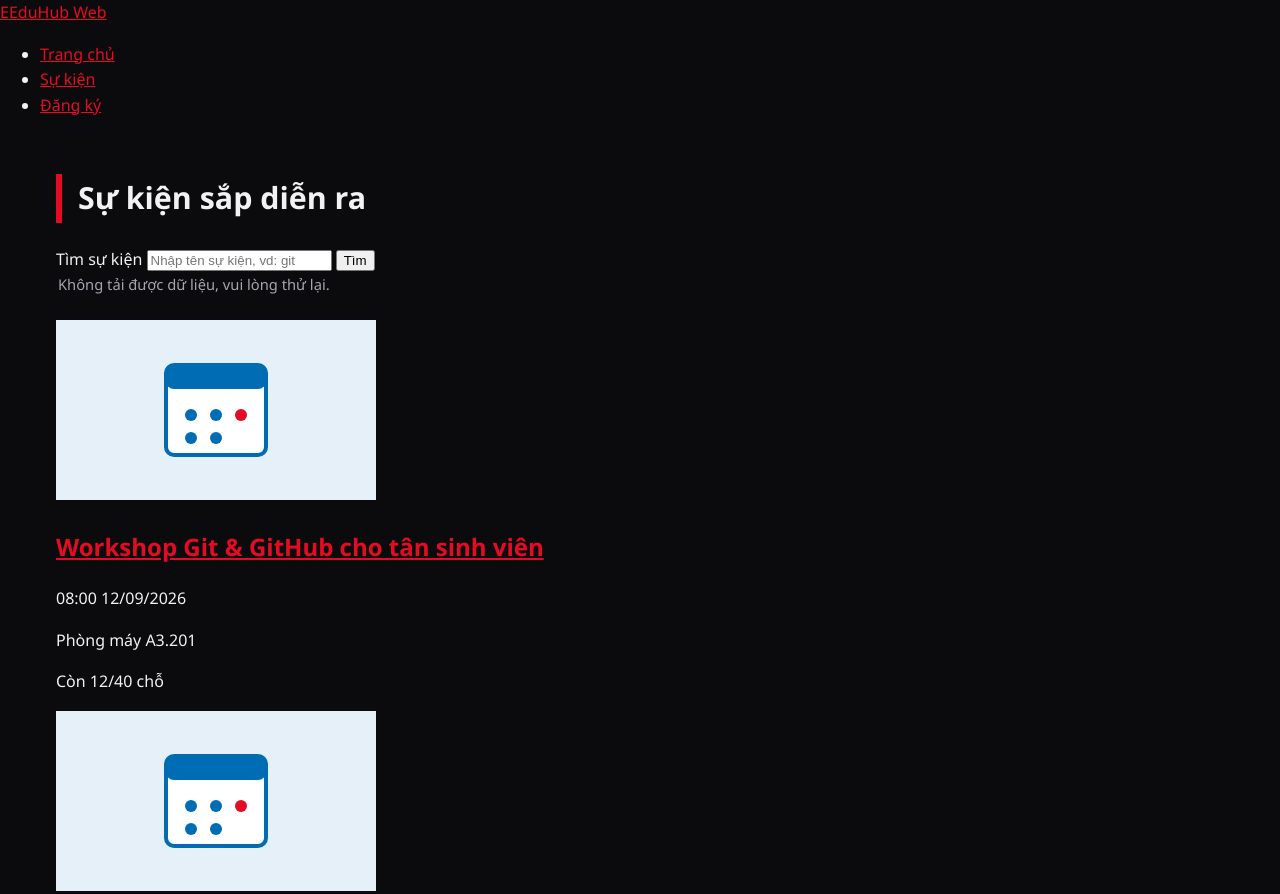
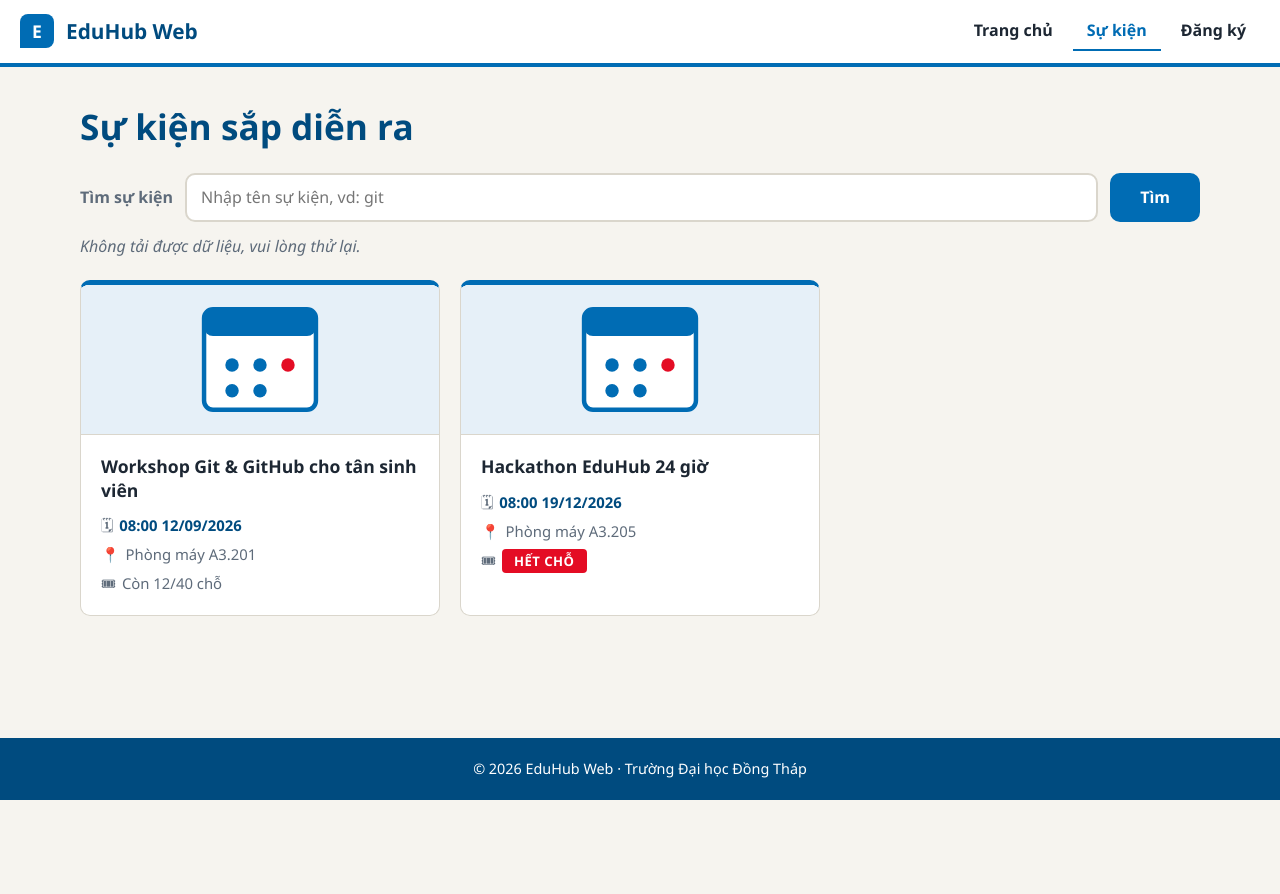
Before and after one commit to 0024417463-dotcom/NguyenHongPhuc123-IN452902-LTFrontEnd, a plain HTML site: page practical-test-ch01-03-done/site/index.html in a window 1280 px wide. Shown: the top 894 px of the page. After the commit the page ends 800 px from the top, so only its background shows below. Drawn offline with Linux system fonts and the light colour scheme; no server answers.

Commit message:
Update style.css

```diff
--- a/practical-test-ch01-03-done/site/css/style.css
+++ b/practical-test-ch01-03-done/site/css/style.css
@@ -1,301 +1,248 @@
-/* =========================================================
-   Biến dùng chung — đúng mã màu đề yêu cầu
-   Chính: #006CB4  |  Cảnh báo: #E40C24
-   ========================================================= */
+/* ===== Biến dùng chung: chính #006CB4, cảnh báo #E40C24 ===== */
 :root {
-  --color-primary: #E40C24;
-  --color-primary-dark: #B80A1E;
-  --color-primary-light: #FF4D5E;
-  --color-danger: #E40C24;
-  --color-danger-dark: #B80A1E;
+  --brand: #006CB4;
+  --brand-deep: #004B7F;
+  --brand-wash: #E8F3FB;
+  --warn: #E40C24;
 
-  --color-bg: #0B0B0D;
-  --color-surface: #17171B;
-  --color-text: #F2F2F4;
-  --color-muted: #A5A5AE;
-  --color-border: #2E2E35;
+  --paper: #F6F4EF;
+  --card: #FFFFFF;
+  --ink: #1D2733;
+  --ink-soft: #5E6B7A;
+  --line: #DAD6CC;
 
-  --space-xs: 4px;
-  --space-sm: 8px;
-  --space-md: 16px;
-  --space-lg: 24px;
-  --space-xl: 40px;
-
-  --radius-sm: 6px;
-  --radius-md: 14px;
-  --radius-pill: 999px;
-
-  --shadow-sm: 0 1px 2px rgba(0, 0, 0, 0.35);
-  --shadow-md: 0 10px 28px rgba(0, 0, 0, 0.45);
-  --shadow-lg: 0 18px 40px rgba(228, 12, 36, 0.25);
+  --gap-1: 6px;
+  --gap-2: 12px;
+  --gap-3: 20px;
+  --gap-4: 32px;
+  --round: 10px;
 }
 
-/* ===== Mọi phần tử dùng border-box ===== */
-*,
-*::before,
-*::after {
-  box-sizing: border-box;
-}
-
-html { scroll-behavior: smooth; }
+*, *::before, *::after { box-sizing: border-box; }
 
 body {
   margin: 0;
   min-height: 100vh;
   display: flex;
   flex-direction: column;
-  font-family: "Segoe UI", system-ui, -apple-system, Roboto, Arial, sans-serif;
-  color: var(--color-text);
-  background: var(--color-bg);
-  line-height: 1.6;
+  font: 16px/1.55 "Be Vietnam Pro", "Segoe UI", system-ui, sans-serif;
+  color: var(--ink);
+  background: var(--paper);
 }
 
-a { color: var(--color-primary); }
+a { color: var(--brand); }
 
-/* =========================================================
-   Đầu trang — Flexbox: logo trái, menu phải
-   ========================================================= */
-.site-header {
+/* ===== Đầu trang: Flexbox, logo trái - menu phải ===== */
+.topbar {
   display: flex;
   justify-content: space-between;
   align-items: center;
   flex-wrap: wrap;
-  gap: var(--space-md);
-  padding: var(--space-md) var(--space-xl);
-  background: linear-gradient(135deg, var(--color-primary) 0%, var(--color-primary-dark) 100%);
-  box-shadow: var(--shadow-md);
-  position: sticky;
-  top: 0;
-  z-index: 10;
+  gap: var(--gap-2);
+  padding: var(--gap-2) var(--gap-3);
+  background: var(--card);
+  border-bottom: 4px solid var(--brand);
 }
 
-.logo {
-  display: flex;
+.brand {
+  display: inline-flex;
   align-items: center;
-  gap: 8px;
-  color: #fff;
-  font-size: 1.4rem;
+  gap: var(--gap-2);
+  font-size: 1.3rem;
   font-weight: 800;
-  letter-spacing: 0.3px;
+  color: var(--brand-deep);
   text-decoration: none;
 }
 
-.logo::before {
-  content: "";
-  width: 10px;
-  height: 10px;
-  border-radius: 50%;
-  background: #fff;
-  box-shadow: 0 0 0 4px rgba(255, 255, 255, 0.25);
+.brand-mark {
+  display: grid;
+  place-items: center;
+  width: 34px;
+  height: 34px;
+  color: #fff;
+  background: var(--brand);
+  border-radius: 8px 8px 8px 0;
+  font-size: 1.1rem;
 }
 
-.menu {
+.nav-links {
   display: flex;
-  gap: var(--space-xs);
+  gap: var(--gap-1);
   margin: 0;
   padding: 0;
   list-style: none;
 }
 
-.menu a {
+.nav-links a {
   display: block;
-  padding: 8px 16px;
-  color: rgba(255, 255, 255, 0.88);
+  padding: 6px 14px;
+  color: var(--ink);
   text-decoration: none;
   font-weight: 600;
-  font-size: 0.95rem;
-  border-radius: var(--radius-pill);
-  transition: background 0.2s ease, color 0.2s ease;
+  border-bottom: 2px solid transparent;
 }
 
-.menu a:hover,
-.menu a:focus-visible {
-  color: var(--color-primary-dark);
-  background: #fff;
+.nav-links a:hover,
+.nav-links a[aria-current="page"] {
+  color: var(--brand);
+  border-bottom-color: var(--brand);
 }
 
-/* =========================================================
-   Nội dung chính
-   ========================================================= */
-main {
+/* ===== Nội dung ===== */
+.page {
   flex: 1;
   width: 100%;
-  max-width: 1200px;
+  max-width: 1160px;
   margin: 0 auto;
-  padding: var(--space-xl) var(--space-md) var(--space-xl);
+  padding: var(--gap-4) var(--gap-3);
 }
 
-h1 {
-  margin: 0 0 var(--space-lg);
-  padding-left: var(--space-md);
-  font-size: 1.9rem;
-  border-left: 6px solid var(--color-primary);
-  color: var(--color-text);
+.page-title {
+  margin: 0 0 var(--gap-3);
+  font-size: clamp(1.5rem, 4vw, 2.2rem);
+  color: var(--brand-deep);
 }
 
-/* =========================================================
-   Form tìm kiếm
-   ========================================================= */
-.search-form {
+.finder {
   display: flex;
   flex-wrap: wrap;
+  gap: var(--gap-2);
   align-items: center;
-  gap: var(--space-sm);
-  margin-bottom: var(--space-md);
-  padding: var(--space-md);
-  background: var(--color-surface);
-  border: 1px solid var(--color-border);
-  border-radius: var(--radius-md);
-  box-shadow: var(--shadow-sm);
+  margin-bottom: var(--gap-2);
 }
 
-.search-form label {
-  color: var(--color-muted);
-  font-weight: 600;
-  font-size: 0.9rem;
+.finder label {
+  font-weight: 700;
+  color: var(--ink-soft);
 }
 
-.search-form input[type="search"] {
-  flex: 1 1 220px;
-  padding: 11px 14px;
-  font-size: 0.97rem;
-  color: var(--color-text);
-  background: var(--color-bg);
-  border: 1.5px solid var(--color-border);
-  border-radius: var(--radius-sm);
-  transition: border-color 0.2s ease, box-shadow 0.2s ease;
+.finder input {
+  flex: 1 1 240px;
+  padding: 10px 14px;
+  font: inherit;
+  color: var(--ink);
+  background: var(--card);
+  border: 2px solid var(--line);
+  border-radius: var(--round);
 }
 
-.search-form input[type="search"]::placeholder { color: #9AA6B8; }
-
-.search-form input[type="search"]:focus {
+.finder input:focus {
   outline: none;
-  border-color: var(--color-primary);
-  box-shadow: 0 0 0 3px rgba(228, 12, 36, 0.22);
+  border-color: var(--brand);
+  background: var(--brand-wash);
 }
 
-.search-form button {
-  padding: 11px var(--space-lg);
+.finder button {
+  padding: 10px 28px;
+  font: inherit;
+  font-weight: 700;
   color: #fff;
-  font-weight: 700;
-  font-size: 0.95rem;
-  background: var(--color-primary);
-  border: 0;
-  border-radius: var(--radius-sm);
+  background: var(--brand);
+  border: 2px solid var(--brand);
+  border-radius: var(--round);
   cursor: pointer;
-  transition: background 0.2s ease, transform 0.1s ease;
 }
 
-.search-form button:hover { background: var(--color-primary-dark); }
-.search-form button:active { transform: scale(0.97); }
+.finder button:hover { background: var(--brand-deep); border-color: var(--brand-deep); }
 
 #status {
-  margin: 0 0 var(--space-lg);
-  padding-left: 2px;
-  color: var(--color-muted);
-  font-size: 0.92rem;
-  min-height: 1.4em;
+  min-height: 1.6em;
+  margin: 0 0 var(--gap-3);
+  font-style: italic;
+  color: var(--ink-soft);
 }
 
-/* =========================================================
-   Danh sách card — Grid, mobile-first
-   1 cột (mobile) → 768px: 2 cột → 1200px: 3 cột
-   ========================================================= */
-.event-list {
+/* ===== Lưới card, mobile-first: 1 -> 2 (768px) -> 3 (1200px) cột ===== */
+.cards {
   display: grid;
   grid-template-columns: 1fr;
-  gap: var(--space-lg);
+  gap: var(--gap-3);
 }
 
 @media (min-width: 768px) {
-  .event-list { grid-template-columns: repeat(2, 1fr); }
+  .cards { grid-template-columns: repeat(2, 1fr); }
 }
 
 @media (min-width: 1200px) {
-  .event-list { grid-template-columns: repeat(3, 1fr); }
+  .cards { grid-template-columns: repeat(3, 1fr); }
 }
 
-/* ===== Card ===== */
-.card {
+.ev {
   display: flex;
   flex-direction: column;
-  background: var(--color-surface);
-  border: 1px solid var(--color-border);
-  border-radius: var(--radius-md);
   overflow: hidden;
-  box-shadow: var(--shadow-sm);
-  transition: transform 0.25s ease, box-shadow 0.25s ease, border-color 0.25s ease;
+  background: var(--card);
+  border: 1px solid var(--line);
+  border-top: 5px solid var(--brand);
+  border-radius: var(--round);
+  transition: box-shadow 0.2s, transform 0.2s;
 }
 
-.card:hover {
-  transform: translateY(-6px);
-  border-color: var(--color-primary-light);
-  box-shadow: var(--shadow-lg);
+.ev:hover {
+  transform: translateY(-3px);
+  box-shadow: 0 8px 20px rgba(29, 39, 51, 0.12);
 }
 
-.card img {
+.ev-img {
   display: block;
   width: 100%;
   max-width: 100%;
-  height: 170px;
+  height: 150px;
   object-fit: cover;
-  background: linear-gradient(135deg, #1F1F26, #2A2A33);
+  background: var(--brand-wash);
+  border-bottom: 1px solid var(--line);
 }
 
-.card-body {
+.ev-body {
   display: flex;
   flex-direction: column;
-  gap: var(--space-xs);
-  padding: var(--space-md) var(--space-md) var(--space-lg);
-  flex: 1;
+  gap: var(--gap-1);
+  padding: var(--gap-3);
 }
 
-.card-body h2 {
-  margin: 0 0 var(--space-xs);
+.ev-name {
+  margin: 0 0 var(--gap-1);
   font-size: 1.1rem;
   line-height: 1.35;
 }
 
-.card-body h2 a {
-  color: var(--color-text);
-  text-decoration: none;
+.ev-name a { color: var(--ink); text-decoration: none; }
+.ev-name a:hover { color: var(--brand); text-decoration: underline; }
+
+.ev-meta {
+  display: flex;
+  align-items: center;
+  gap: var(--gap-1);
+  margin: 0;
+  font-size: 0.93rem;
+  color: var(--ink-soft);
 }
 
-.card-body h2 a:hover { color: var(--color-primary); text-decoration: underline; }
+.ev-when::before  { content: "🗓"; }
+.ev-where::before { content: "📍"; }
+.ev-seats::before { content: "🎟"; }
 
-.card-body p {
-  margin: 0;
-  color: var(--color-muted);
-  font-size: 0.92rem;
-  display: flex;
-  align-items: center;
-  gap: 6px;
+.ev-when time { font-weight: 700; color: var(--brand-deep); }
+
+/* ===== Nhãn "Hết chỗ": chữ trắng, nền màu cảnh báo ===== */
+.tag-full {
+  padding: 2px 12px;
+  color: #fff;
+  background: var(--warn);
+  border-radius: 4px;
+  font-weight: 700;
+  font-size: 0.82rem;
+  text-transform: uppercase;
+  letter-spacing: 0.5px;
 }
 
-.card-body time { font-weight: 600; color: var(--color-text); }
-
-/* ===== Nhãn "Hết chỗ" ===== */
-.badge-full {
-  display: inline-block;
-  padding: 3px 12px;
+/* ===== Chân trang ===== */
+.foot {
+  padding: var(--gap-3);
+  text-align: center;
   color: #fff;
-  background: var(--color-danger);
-  border-radius: var(--radius-pill);
-  font-weight: 700;
-  font-size: 0.82rem;
-  letter-spacing: 0.2px;
+  background: var(--brand-deep);
+  font-size: 0.9rem;
 }
 
-/* =========================================================
-   Chân trang
-   ========================================================= */
-.site-footer {
-  padding: var(--space-lg) var(--space-md);
-  text-align: center;
-  color: var(--color-muted);
-  font-size: 0.88rem;
-  background: var(--color-surface);
-  border-top: 1px solid var(--color-border);
-}
-
-.site-footer p { margin: 0; }
+.foot p { margin: 0; }
```
